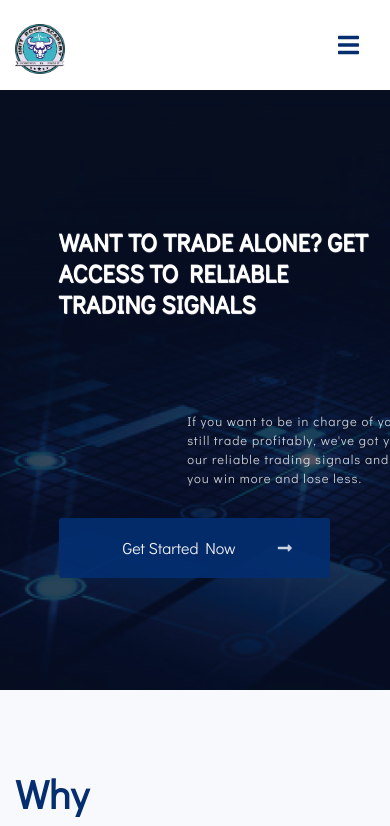
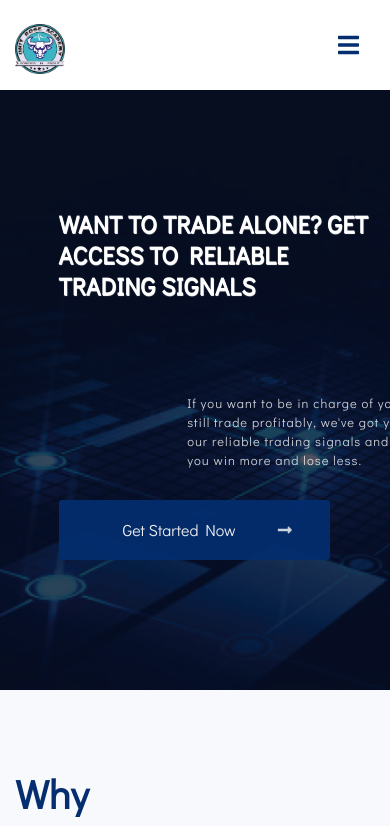
Before and after one commit to Achilles45/forexplatform, a Vue app: page / in a window 390 px wide. Shown: the top 826 px of the page. Built offline with nearby package versions, Linux system fonts and the light colour scheme.

Commit message:
More fixes

```diff
--- a/src/components/Banner.vue
+++ b/src/components/Banner.vue
@@ -150,7 +150,7 @@ export default {
     }
     .carousel-caption {
       position: absolute;
-      top: 28%;
+      top: 25%;
       width: 80%;
       transform: translateX(-50%, -50%);
       text-align: left;
--- a/src/components/Navbar.vue
+++ b/src/components/Navbar.vue
@@ -118,7 +118,7 @@ export default {
         height: 100vh;
         bottom: 0;
         left: 0;
-        top: 12%;
+        top: 15%;
         display: none;
         ul{
             flex-direction: column;
```
